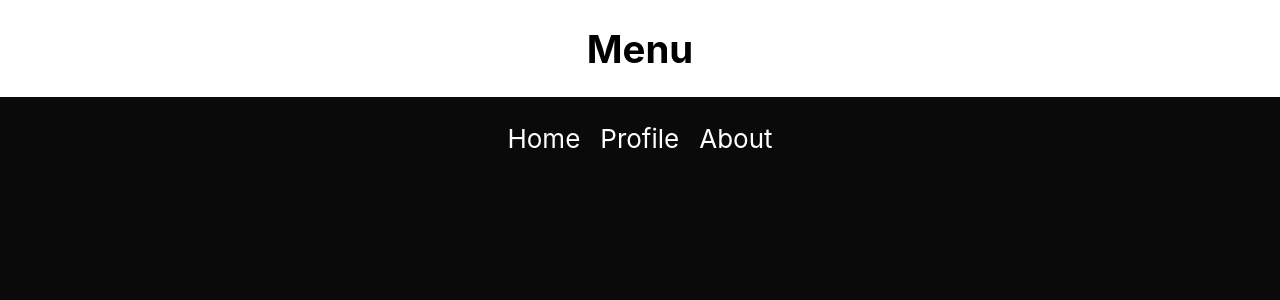
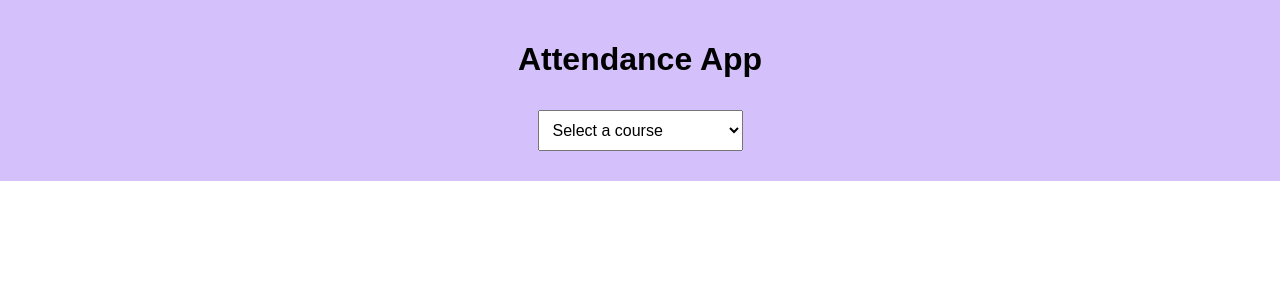
Before and after one commit to nzntr/react-test, a React (Create React App) app: page / in a window 1280 px wide. Shown: the top 300 px of the page. Built offline with nearby package versions, Linux system fonts and the light colour scheme.

Commit message:
attendance app

```diff
--- a/src/About.js
+++ b/src/About.js
@@ -3,11 +3,11 @@ import './App.css';
 
 function About({ onHideClick }) {
   const buttonStyle = {
-    backgroundColor: 'lightcoral',
+    backgroundColor: 'orange',
     color: 'white',
     padding: '10px',
     border: 'none',
-    borderRadius: '5px',
+    borderRadius: '100px',
     cursor: 'pointer'
   };
 
--- a/src/App.css
+++ b/src/App.css
@@ -1,6 +1,42 @@
 .App {
+  background-color: #d4c0fa;
+  font-family: Arial, sans-serif;
   text-align: center;
-  font-size: 1.2em;
+  padding: 20px;
+}
+
+.attendance-section {
+  max-width: 600px;
+  padding: 20px;
+  margin: 10px auto;
+  border: 1px solid #a676ff;
+  border-radius: 10px;
+  background-color: #a872ff;
+  color: #000000;
+  text-align: center;
+  box-sizing: border-box;
+}
+
+.done-message {
+  max-width: 600px;
+  padding: 20px;
+  margin: 10px auto;
+  border: 1px solid #bd76ff;
+  border-radius: 10px;
+  background-color: #d49fff;
+  color: #000000;
+  text-align: center;
+  box-sizing: border-box;
+}
+
+select, button {
+  margin: 10px;
+  padding: 10px;
+  font-size: 16px;
+}
+
+p {
+  font-size: 18px;
 }
 
 
@@ -20,10 +56,7 @@ button {
   cursor: pointer;
 }
 
-p {
-  margin-top: 1rem;
-  font-size: 1.5rem;
-}
+
 
 li.striked-through {
   text-decoration: line-through;
--- a/src/App.js
+++ b/src/App.js
@@ -1,35 +1,51 @@
 import React, { useState } from 'react';
 import './App.css';
-import Home from './Home';
-import Profile from './Profile';
-import About from './About';
+
+const courses = {
+  "Operating System": ["202001", "202002", "202003"],
+  "Data Structure": ["202004", "202005", "202006"],
+  "Theory of Computation": ["202007", "202008", "202009"],
+};
 
 function App() {
-  const [selectedItem, setSelectedItem] = useState(null);
+  const [selectedCourse, setSelectedCourse] = useState("");
+  const [studentIndex, setStudentIndex] = useState(0);
+  const [attendanceTaken, setAttendanceTaken] = useState(false);
 
-  const handleItemClick = (item) => {
-    setSelectedItem(item);
+  const handleCourseChange = (event) => {
+    setSelectedCourse(event.target.value);
+    setStudentIndex(0);
+    setAttendanceTaken(false);
   };
 
-  const handleHideClick = () => {
-    setSelectedItem(null);
+  const handleAttendance = () => {
+    if (studentIndex < courses[selectedCourse].length - 1) {
+      setStudentIndex(studentIndex + 1);
+    } else {
+      setAttendanceTaken(true);
+    }
   };
 
   return (
     <div className="App">
-      <h1>Menu</h1>
-      <header className="App-header">
-        <ul className="menu-list">
-          <li onClick={() => handleItemClick('Home')}>Home</li>
-          <li onClick={() => handleItemClick('Profile')}>Profile</li>
-          <li onClick={() => handleItemClick('About')}>About</li>
-        </ul>
-        <div className="content-area">
-          {selectedItem === 'Home' && <Home onHideClick={handleHideClick} />}
-          {selectedItem === 'Profile' && <Profile onHideClick={handleHideClick} />}
-          {selectedItem === 'About' && <About onHideClick={handleHideClick} />}
+      <h1>Attendance App</h1>
+      <select onChange={handleCourseChange} value={selectedCourse}>
+        <option value="">Select a course</option>
+        {Object.keys(courses).map(course => (
+          <option key={course} value={course}>{course}</option>
+        ))}
+      </select>
+      {selectedCourse && !attendanceTaken && (
+        <div>
+          <h2>Course: {selectedCourse}</h2>
+          <div className="attendance-section">
+          <p>{courses[selectedCourse][studentIndex]}</p>
+          <button onClick={handleAttendance}>Present</button>
+          <button onClick={handleAttendance}>Absent</button>
+          </div>
         </div>
-      </header>
+      )}
+      {attendanceTaken && <p className="done-message">Attendance taken</p>}
     </div>
   );
 }
--- a/src/Home.js
+++ b/src/Home.js
@@ -3,7 +3,7 @@ import './App.css';
 
 function Home({ onHideClick }) {
   const buttonStyle = {
-    backgroundColor: 'lightblue',
+    backgroundColor: 'green',
     color: 'white',
     padding: '10px',
     border: 'none',
--- a/src/Profile.js
+++ b/src/Profile.js
@@ -3,7 +3,7 @@ import './App.css';
 
 function Profile({ onHideClick }) {
   const buttonStyle = {
-    backgroundColor: 'lightgreen',
+    backgroundColor: 'blue',
     color: 'white',
     padding: '10px',
     border: 'none',
```
Also changed, not shown: src/App1.js (added, +37 -0 lines).
